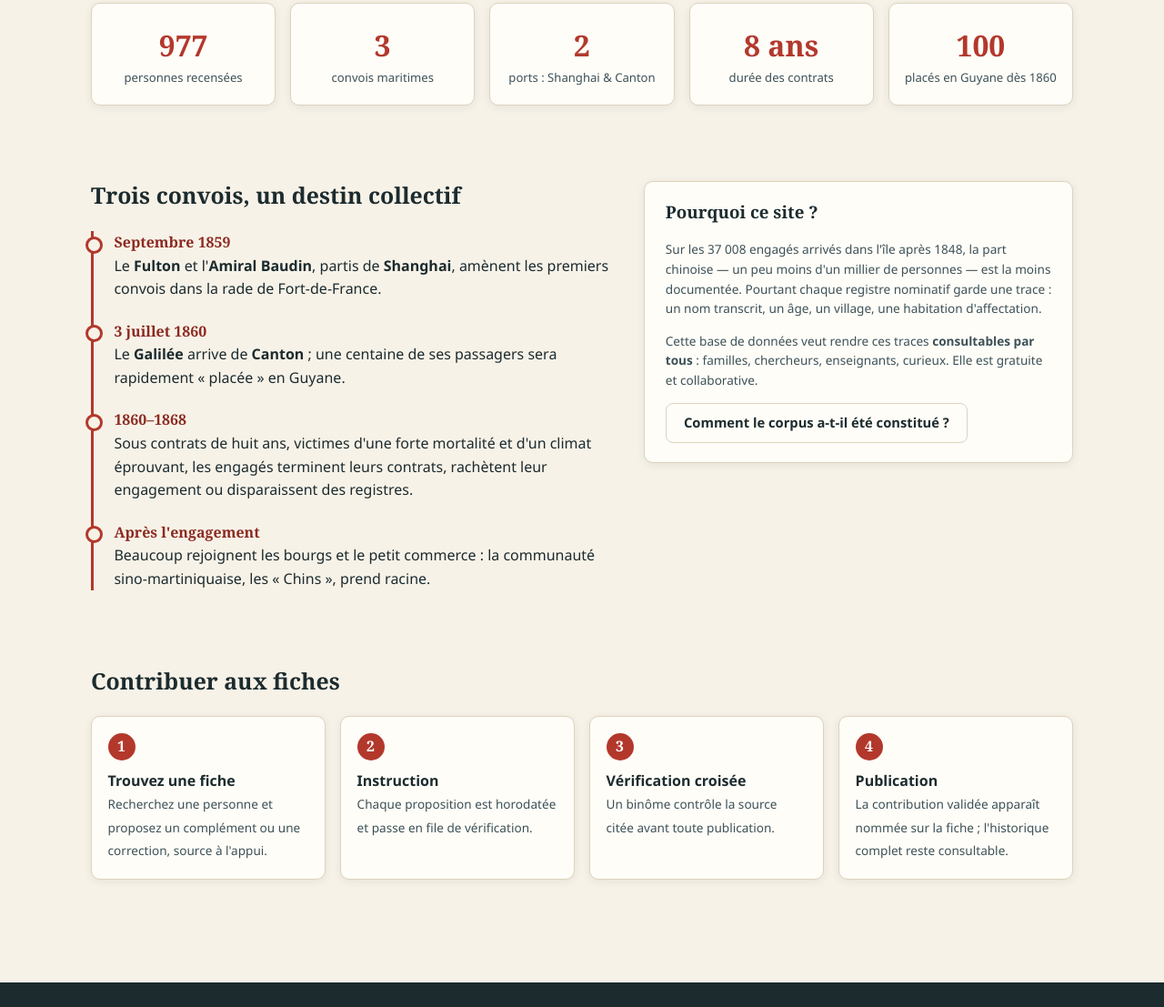
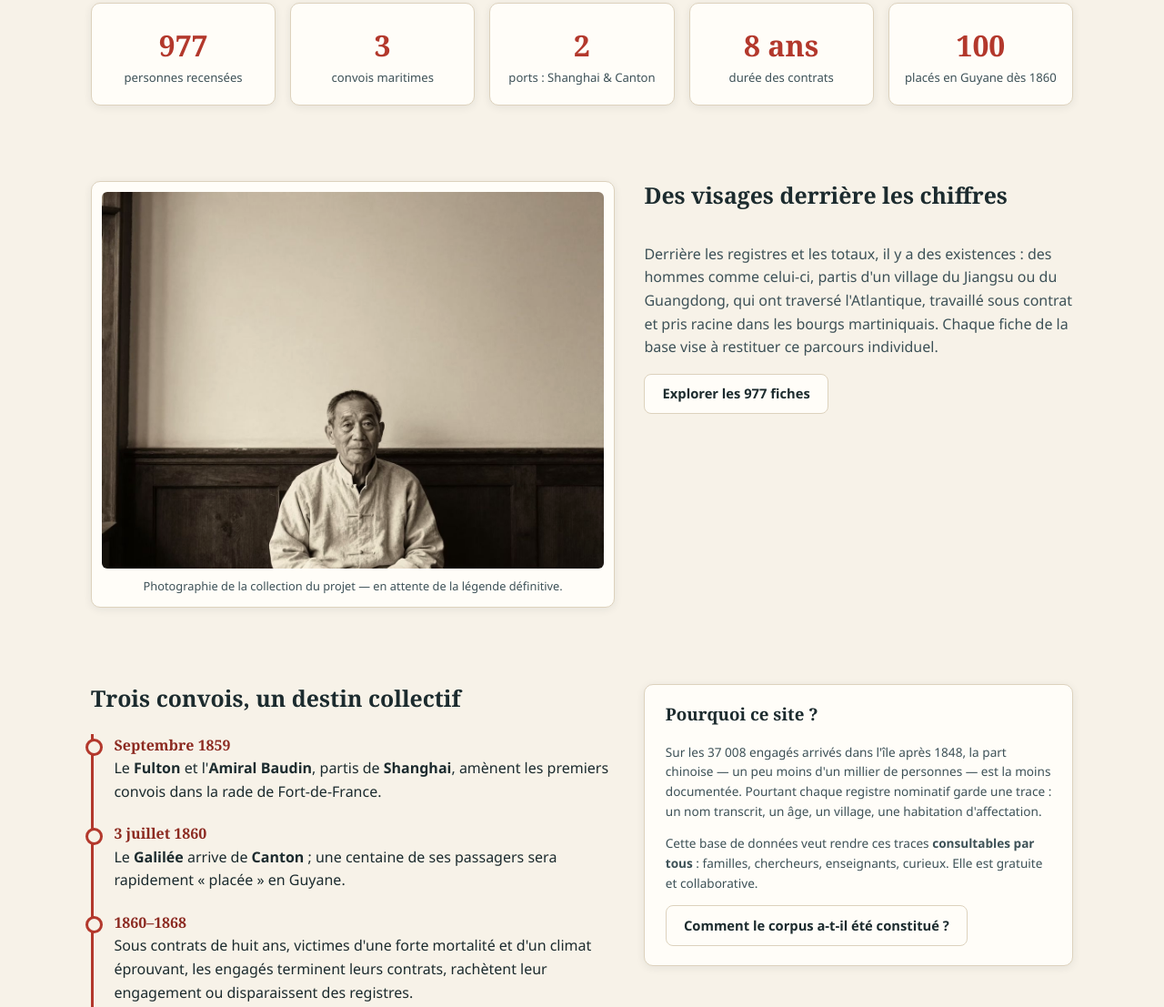
Before and after one commit to jeannegils-web/chinois-martinique-1859, a plain HTML site: page index.html in a window 1280 px wide. Shown: the part 734-1841 px from the top of the page at 91% size. Drawn offline with Linux system fonts and the light colour scheme.

Commit message:
Accueil : section portrait « Des visages derriere les chiffres »
- photos/portrait-accueil.jpg (PNG 1,2 Mo converti JPEG 69 Ko, 1200 px)
- bloc figure + cadre discret, legende a personnaliser

```diff
--- a/css/style.css
+++ b/css/style.css
@@ -149,6 +149,19 @@ section.block h2 { font-size: 1.55rem; margin-top: 0; }
   border-radius: 0 var(--radius) var(--radius) 0; margin: 1.4rem 0;
 }
 
+/* ---------- portrait d'accueil ---------- */
+.portrait-frame {
+  background: var(--card); border: 1px solid var(--line); border-radius: var(--radius);
+  padding: .7rem; box-shadow: var(--shadow); margin: 0;
+}
+.portrait-frame img {
+  width: 100%; height: auto; display: block;
+  border-radius: calc(var(--radius) - 4px); filter: sepia(.12) contrast(1.02);
+}
+.portrait-frame figcaption {
+  font-size: .8rem; color: var(--ink-soft); padding: .55rem .25rem .1rem; text-align: center;
+}
+
 /* ---------- database ---------- */
 .db-toolbar { display: grid; gap: .9rem; margin: 1.4rem 0; }
 .db-filters {
--- a/js/app.js
+++ b/js/app.js
@@ -159,6 +159,23 @@ function viewAccueil() {
     <h2>Le corpus en chiffres</h2>
     <div class="stats-grid">
       ${stats.map(([n, l]) => `<div class="stat-card"><div class="num">${esc(n)}</div><div class="lbl">${esc(l)}</div></div>`).join("")}
+    </div>
+  </section>
+
+  <section class="block container" id="visages">
+    <div class="two-col">
+      <figure class="portrait-frame">
+        <img src="photos/portrait-accueil.jpg" alt="Portrait photographique d'un immigrant chinois, collection de la recherche" loading="lazy">
+        <figcaption>Photographie de la collection du projet — en attente de la légende définitive.</figcaption>
+      </figure>
+      <div style="display:flex;flex-direction:column;justify-content:center">
+        <h2 style="margin-top:0">Des visages derrière les chiffres</h2>
+        <p class="muted">Derrière les registres et les totaux, il y a des existences : des hommes comme celui-ci,
+        partis d'un village du Jiangsu ou du Guangdong, qui ont traversé l'Atlantique, travaillé sous
+        contrat et pris racine dans les bourgs martiniquais.
+        Chaque fiche de la base vise à restituer ce parcours individuel.</p>
+        <a class="btn btn-line" href="#/base" style="align-self:flex-start">Explorer les 977 fiches</a>
+      </div>
     </div>
   </section>
 
```
Also changed, not shown: photos/portrait-accueil.jpg (added).
